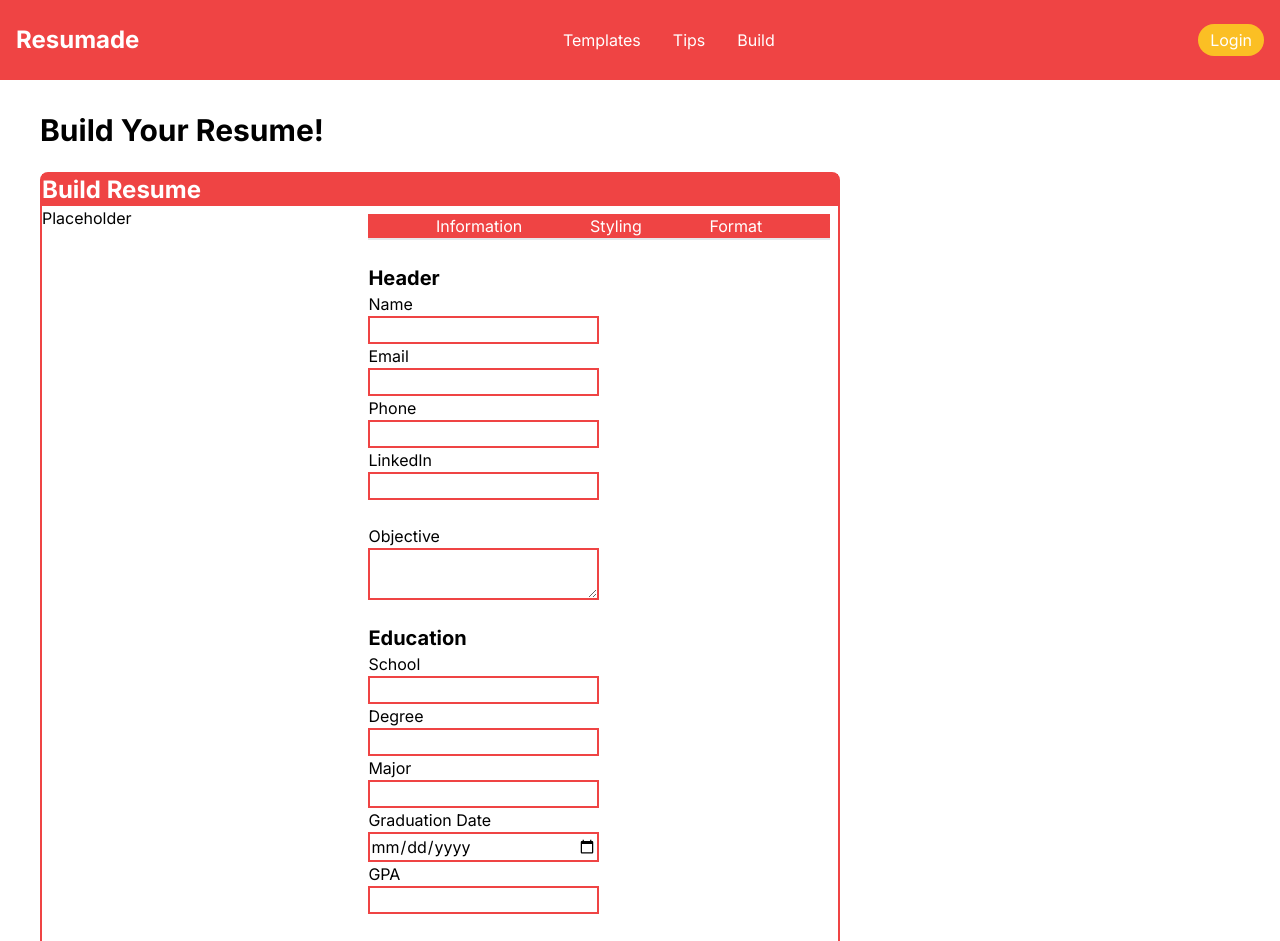
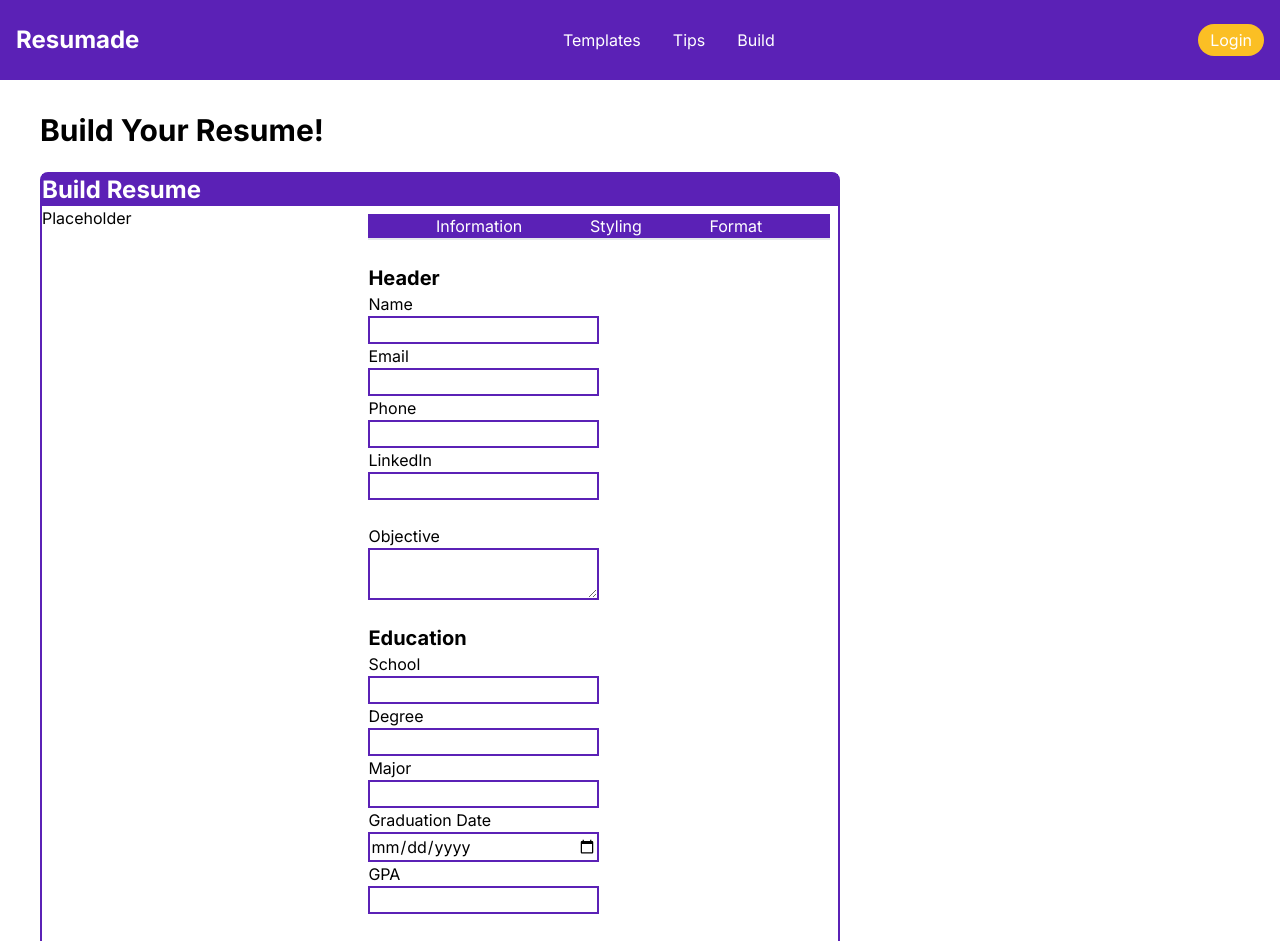
Before and after one commit to Josejguz/resume-generator, a Next.js app: page /build in a window 1280 px wide. Shown: the top 941 px of the page. Built offline with nearby package versions, Linux system fonts and the light colour scheme.

Commit message:
Change Main Color

```diff
--- a/src/app/build/components/BuildResume.tsx
+++ b/src/app/build/components/BuildResume.tsx
@@ -4,8 +4,8 @@ import FeatureBar from './FeatureBar';
 
 export default function BuildResume() {
     return (
-        <div className="border-red-500 border-2 rounded-lg w-2/3 ">
-            <h1 className=" font-bold border-b-white bg-red-500 text-2xl text-white">Build Resume</h1>
+        <div className="border-home border-2 rounded-lg w-2/3 ">
+            <h1 className=" font-bold border-b-white bg-home text-2xl text-white">Build Resume</h1>
             <div className="flex flex-rows">
                 <div className="w-2/5">
                     <h1>Placeholder</h1>
--- a/src/app/build/components/FeatureBar.tsx
+++ b/src/app/build/components/FeatureBar.tsx
@@ -27,7 +27,7 @@ export default function FeatureBar() {
     return (
         <nav>
             <div>
-                <ul className="flex justify-evenly border-b-2 bg-red-500 text-white">
+                <ul className="flex justify-evenly border-b-2 bg-home text-white">
                     <li>
                         <button onClick={() => handleTabChange("InformationTab")} >Information</button>
                     </li>
--- a/src/app/build/components/InformationTab.tsx
+++ b/src/app/build/components/InformationTab.tsx
@@ -6,28 +6,28 @@ export default function InformationTab() {
             <form className="flex flex-col">
                 <h2 className="text-xl font-bold">Header</h2>
                 <label htmlFor="name">Name</label>
-                <input type="text" id="name" name="name" className="border-2 border-red-500" />
+                <input type="text" id="name" name="name" className="border-2 border-home" />
 
                 <label htmlFor="email">Email</label>
-                <input type="email" id="email" name="email" className="border-2 border-red-500" />
+                <input type="email" id="email" name="email" className="border-2 border-home" />
 
                 <label htmlFor="phone">Phone</label>
-                <input type="tel" id="phone" name="phone" className="border-2 border-red-500"/>
+                <input type="tel" id="phone" name="phone" className="border-2 border-home"/>
 
                 <label htmlFor="linkedIn">LinkedIn</label>
-                <input type="text" id="address" name="address" className="border-2 border-red-500"/>
+                <input type="text" id="address" name="address" className="border-2 border-home"/>
                 <br/>
 
                 <label htmlFor="Objective">Objective</label>
-                <textarea id="Objective" name="Objective" className="border-2 border-red-500"/>
+                <textarea id="Objective" name="Objective" className="border-2 border-home"/>
                 <br/>
 
                 <h2 className="text-xl font-bold">Education</h2>
                 <label htmlFor="School">School</label>
-                <input type="text" id="School" name="School" className="border-2 border-red-500"/>
+                <input type="text" id="School" name="School" className="border-2 border-home"/>
 
                 <label htmlFor="Degree">Degree</label>
-                <input list="Degree" name="Degree" className="border-2 border-red-500"/>
+                <input list="Degree" name="Degree" className="border-2 border-home"/>
                 <datalist id="Degree">
                     <option value="Associate's"/>
                     <option value="Bachelor's"/>
@@ -36,14 +36,14 @@ export default function InformationTab() {
                 </datalist>
 
                 <label htmlFor="Major">Major</label>
-                <input type="text" id="Major" name="Major" className="border-2 border-red-500"/>
+                <input type="text" id="Major" name="Major" className="border-2 border-home"/>
 
                 <label htmlFor="Graduation">Graduation Date</label>
-                <input type="date" id="Graduation" name="Graduation" className="border-2 border-red-500"/>
+                <input type="date" id="Graduation" name="Graduation" className="border-2 border-home"/>
 
 
                 <label htmlFor="GPA">GPA</label>
-                <input type="number" id="GPA" name="GPA" className="border-2 border-red-500"/>
+                <input type="number" id="GPA" name="GPA" className="border-2 border-home"/>
                 <br/>
 
                 <h2 className="text-xl font-bold">Experience</h2>
--- a/src/app/login/page.tsx
+++ b/src/app/login/page.tsx
@@ -2,32 +2,32 @@ export default function Home() {
     return (
         <div className="flex flex-col justify-center items-center">
             <div className="flex flex-col items-center py-16 w-2/3 ">
-                <div className="items-center bg-red-500">
+                <div className="items-center bg-home">
                     <h1 className="p-5 text-white text-2xl font-bold"><a href="/">Resumade</a></h1>
                 </div>
                 <p className=" text-gray-500">Resumade is a resume builder that helps you create a professional resume in minutes.</p>
             </div>
-            <div className="flex border-4 border-red-500 rounded-lg w-1/2 justify-center p-4">
+            <div className="flex border-4 border-home rounded-lg w-1/2 justify-center p-4">
                 <form className="flex items-center flex-col">
                     <h2 className="font-bold">Login</h2>
                     <br/>
                     <div className="flex flex-col">
                         <label className="font-bold">Username</label>
                         <input className="border-2" type="text" placeholder="Username" />
-                        <a className="text-xs py-1 text-red-500 underline hover:text-red-700" >Forgot Username?</a>
+                        <a className="text-xs py-1 text-home underline hover:text-home-hover" >Forgot Username?</a>
                     </div>
                     <br/>
 
                     <div className="flex flex-col">
                         <label className="font-bold">Password</label>
                         <input className="border-2" type="password" placeholder="Password" />
-                        <a className="text-xs py-1 text-red-500 underline hover:text-red-700">Forgot Password?</a>
+                        <a className="text-xs py-1 text-home underline hover:text-home-hover">Forgot Password?</a>
                     </div>
                     <br/>
 
-                    <button className="bg-red-500 text-white px-4 py-2 rounded-3xl ">Login</button>
+                    <button className="bg-home text-white px-4 py-2 rounded-3xl ">Login</button>
                     <br/>
-                    <p>Don't have an account? <a href="./signup" className="text-red-500 underline hover:text-red-700">Sign Up</a></p>
+                    <p>Don't have an account? <a href="./signup" className="text-home underline hover:text-home-hover">Sign Up</a></p>
                 </form>
             </div>
         </div>
--- a/src/components/Navbar.tsx
+++ b/src/components/Navbar.tsx
@@ -3,7 +3,7 @@ import { LightBulbIcon } from '@heroicons/react/16/solid';
 
 export default function Navbar() {
     return (
-        <nav className='sticky top-0 left-0 z-50 h-20 bg-red-500'>
+        <nav className='sticky top-0 left-0 z-50 h-20 bg-home'>
             <div className='container mx-auto flex justify-between items-center p-4 h-20'>
                 <a href='/'><h1 className='text-2xl font-bold text-white'>Resumade</h1></a>
                 <ul className='flex space-x-8 p-4'>
--- a/tailwind.config.ts
+++ b/tailwind.config.ts
@@ -13,6 +13,10 @@ const config: Config = {
         "gradient-conic":
           "conic-gradient(from 180deg at 50% 50%, var(--tw-gradient-stops))",
       },
+      colors: {
+        "home": "#5b21b6",
+        "home-hover": "#2e1065",
+      },
     },
   },
   plugins: [],
```
